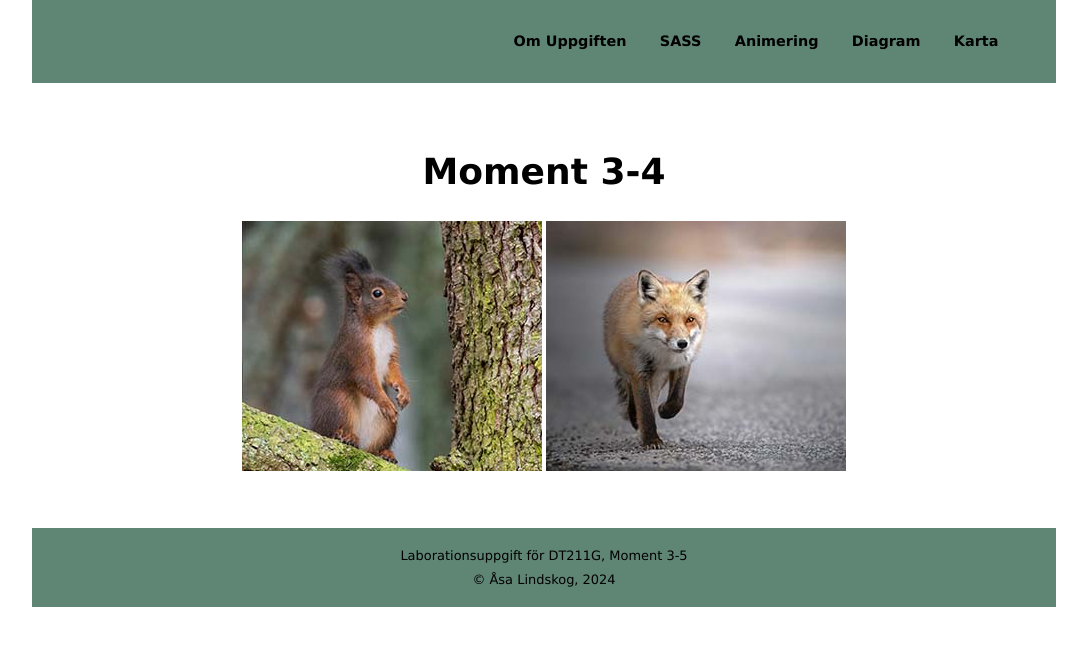
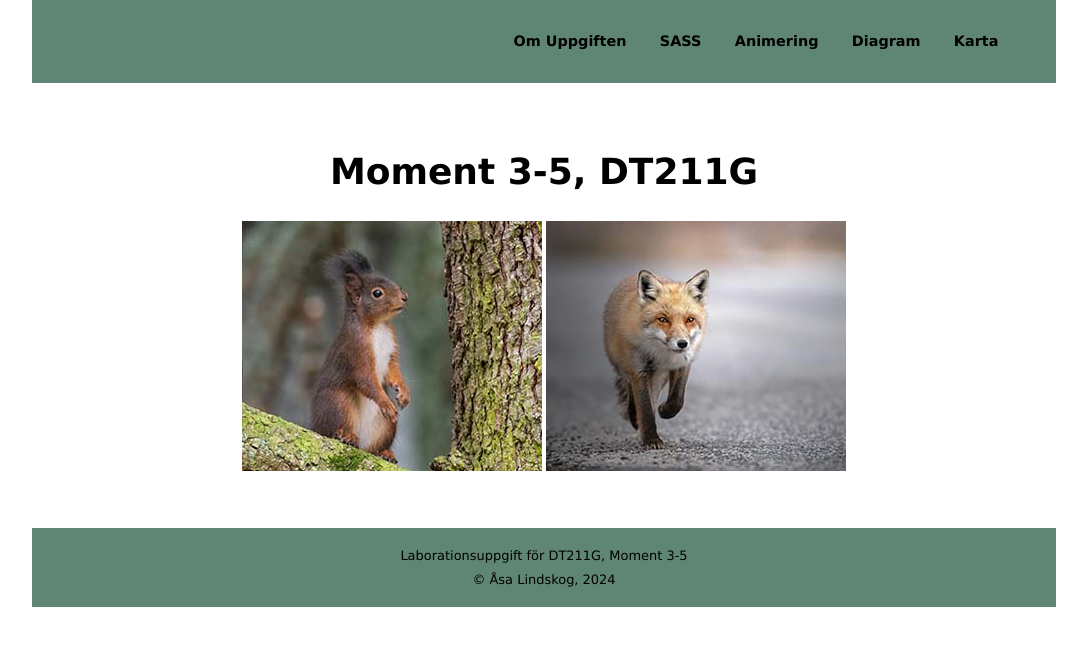
Before and after one commit to sali1502/sassmoment, a website built with Parcel: page src/index.html in a window 1280 px wide. Shown: the whole page, without its empty margins (96-1183 px from the left). Built offline with nearby package versions, Linux system fonts and the light colour scheme.

Commit message:
Ändring av rubrik index.html

```diff
--- a/src/index.html
+++ b/src/index.html
@@ -42,7 +42,7 @@
 
         <main>
 
-            <h1>Moment 3-4</h1>
+            <h1>Moment 3-5, DT211G</h1>
 
             <div class="image-container">
 
```
